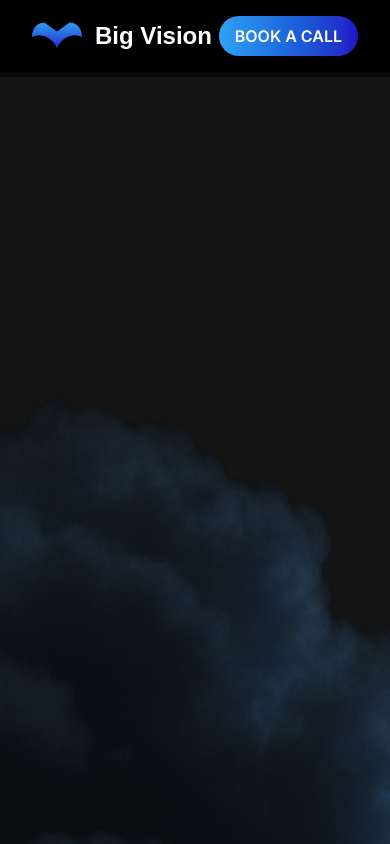
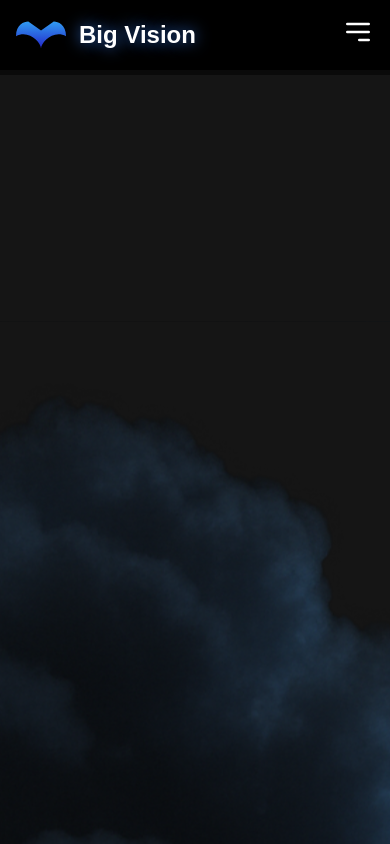
Before and after one commit to Siddhesh140/bigvision, a Next.js app: page / in a window 390 px wide. Shown: the top 844 px of the page. Built offline with nearby package versions, Linux system fonts and the light colour scheme.

Commit message:
Updated the website with new changes

```diff
--- a/app/components/Navbar.js
+++ b/app/components/Navbar.js
@@ -1,24 +1,30 @@
 'use client';
 
 import Image from 'next/image';
+import { useState } from 'react'; // Import useState for menu toggle
 
 const Navbar = () => {
+  // State to manage the visibility of the mobile menu
+  const [isMenuOpen, setIsMenuOpen] = useState(false);
+
   // Function to handle smooth scrolling to a section
   const scrollToSection = (id) => {
     const element = document.getElementById(id);
     if (element) {
-      // The 'start' block alignment ensures the top of the section aligns with the top of the viewport
       element.scrollIntoView({
         behavior: 'smooth',
         block: 'start',
       });
     }
+    // Close the menu after clicking a link on mobile
+    setIsMenuOpen(false);
   };
 
   return (
-    <nav className="w-full py-4 px-8 lg:px-16 flex items-center justify-between bg-black relative z-50">
+    <>
+      <nav className="w-full py-4 px-4 sm:px-8 lg:px-16 flex items-center justify-between bg-black relative z-[100]">
 
-      {/* --- FIX: Added company name next to the logo --- */}
+        {/* Logo and Company Name */}
         <div className="flex items-center gap-3 cursor-pointer">
           <div className="flex-shrink-0">
             <Image
@@ -28,49 +34,63 @@ const Navbar = () => {
               height={28}
             />
           </div>
-        <span className="text-white text-2xl font-bold" style={{ fontFamily: "'Integral CF', sans-serif" }}>
+          <span
+            className="text-white text-2xl font-bold"
+            style={{
+              fontFamily: "'Integral CF', sans-serif",
+              textShadow: '0 0 15px rgba(59, 130, 246, 0.8)'
+            }}
+          >
             Big Vision
           </span>
         </div>
 
-      {/* Navigation links with onClick handlers and hover effects */}
+        {/* Desktop Navigation Links */}
         <div className="hidden md:flex items-center gap-[40px] text-white font-medium">
-        <button
-          onClick={() => scrollToSection('services')}
-          className="uppercase transition-all duration-300 hover:text-blue-500 hover:scale-110"
-        >
-          Services
-        </button>
-        <button
-          onClick={() => scrollToSection('why-us')}
-          className="uppercase transition-all duration-300 hover:text-blue-500 hover:scale-110"
-        >
-          Why Us
-        </button>
-        <button
-          onClick={() => scrollToSection('testimonials')}
-          className="uppercase transition-all duration-300 hover:text-blue-500 hover:scale-110"
-        >
-          Testimonials
-        </button>
-        <button
-          onClick={() => scrollToSection('about')}
-          className="uppercase transition-all duration-300 hover:text-blue-500 hover:scale-110"
-        >
-          About
-        </button>
+          <button onClick={() => scrollToSection('services')} className="uppercase transition-all duration-300 hover:text-blue-500 hover:scale-110">Services</button>
+          <button onClick={() => scrollToSection('why-us')} className="uppercase transition-all duration-300 hover:text-blue-500 hover:scale-110">Why Us</button>
+          <button onClick={() => scrollToSection('testimonials')} className="uppercase transition-all duration-300 hover:text-blue-500 hover:scale-110">Testimonials</button>
+          <button onClick={() => scrollToSection('about')} className="uppercase transition-all duration-300 hover:text-blue-500 hover:scale-110">About</button>
         </div>
 
+        {/* Book a Call Button (Visible on Desktop) */}
         <a
           href="https://wa.me/919579662005"
           target="_blank"
           rel="noopener noreferrer"
-        className="text-white font-semibold py-2 px-4 rounded-full bg-gradient-to-r from-[#31A2F3] to-[#2213C4] hover:opacity-90 transition-all duration-300 ease-in-out hover:scale-105"
+          className="hidden md:block text-white font-semibold py-2 px-4 rounded-full bg-gradient-to-r from-[#31A2F3] to-[#2213C4] hover:opacity-90 transition-all duration-300 ease-in-out hover:scale-105"
         >
           BOOK A CALL
         </a>
 
+        {/* Hamburger Menu Icon (Visible on Mobile) */}
+        <div className="md:hidden">
+          <button onClick={() => setIsMenuOpen(!isMenuOpen)} className="text-white focus:outline-none">
+            <svg className="w-8 h-8" fill="none" stroke="currentColor" viewBox="0 0 24 24" xmlns="http://www.w3.org/2000/svg">
+              <path strokeLinecap="round" strokeLinejoin="round" strokeWidth="2" d={isMenuOpen ? "M6 18L18 6M6 6l12 12" : "M4 6h16M4 12h16m-7 6h7"}></path>
+            </svg>
+          </button>
+        </div>
       </nav>
+
+      {/* Mobile Menu Overlay */}
+      <div className={`fixed top-0 left-0 w-full h-full bg-black bg-opacity-95 z-[99] transition-opacity duration-300 ease-in-out ${isMenuOpen ? 'opacity-100' : 'opacity-0 pointer-events-none'}`}>
+        <div className="flex flex-col items-center justify-center h-full gap-8 text-white text-2xl">
+          <button onClick={() => scrollToSection('services')} className="uppercase">Services</button>
+          <button onClick={() => scrollToSection('why-us')} className="uppercase">Why Us</button>
+          <button onClick={() => scrollToSection('testimonials')} className="uppercase">Testimonials</button>
+          <button onClick={() => scrollToSection('about')} className="uppercase">About</button>
+          <a
+            href="https://wa.me/919579662005"
+            target="_blank"
+            rel="noopener noreferrer"
+            className="mt-8 text-white font-semibold py-3 px-6 rounded-full bg-gradient-to-r from-[#31A2F3] to-[#2213C4]"
+          >
+            BOOK A CALL
+          </a>
+        </div>
+      </div>
+    </>
   );
 };
 
```
Lines whose indentation alone changed are shown as unchanged.
